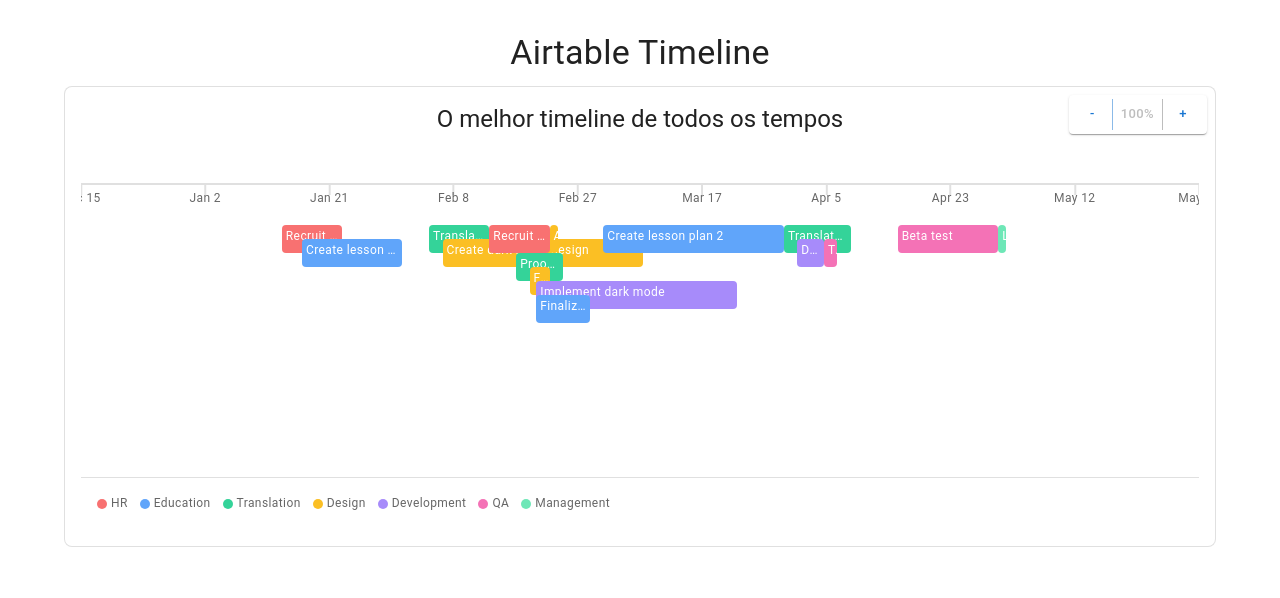
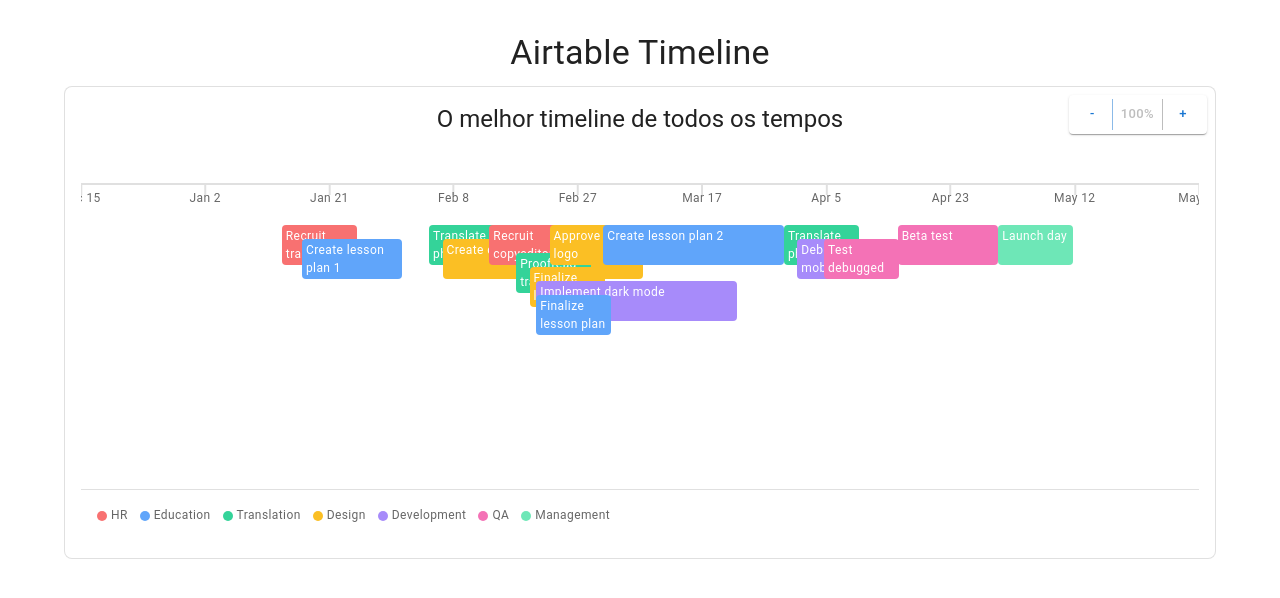
Before and after one commit to delimamatheus/best_timeline_ever, a React (Vite) app: page / in a window 1280 px wide. Shown: the top 598 px of the page. Built offline with nearby package versions, Linux system fonts and the light colour scheme.

Commit message:
tasks zooming in with the timeline

```diff
--- a/src/components/molecules/TimelineItem/TimelineItem.tsx
+++ b/src/components/molecules/TimelineItem/TimelineItem.tsx
@@ -9,6 +9,7 @@
   totalDays: number;
   laneIndex?: number;
   onClick: (item: TimelineItemData) => void;
+  zoomLevel: number;
 }
 
 const categoryColors: Record<string, string> = {
@@ -21,13 +22,15 @@
   Management: "#6EE7B7",
 };
 
-export const TimelineItem: React.FC<Props> = ({ item, startDate, endDate, totalDays, laneIndex, onClick }) => {
+const ITEM_HEIGHT = 40;
+const BASE_FONT_SIZE = "0.75rem";
+
+export const TimelineItem: React.FC<Props> = ({ item, startDate, endDate, totalDays, laneIndex, onClick, zoomLevel }) => {
   const itemStart = new Date(item.start);
   const itemEnd = new Date(item.end);
   const startOffset = ((itemStart.getTime() - startDate.getTime()) / (1000 * 60 * 60 * 24)) / totalDays * 100;
   const duration = ((itemEnd.getTime() - itemStart.getTime() + 86400000) / (1000 * 60 * 60 * 24)) / totalDays * 100;
 
-  const ITEM_HEIGHT = 28;
   const VERTICAL_OVERLAP_OFFSET = 14;
   const INITIAL_TOP_OFFSET = 40;
 
@@ -47,22 +50,23 @@
           borderRadius: 1,
           px: 0.5,
           py: 0.3,
+          minWidth: '75px',
           color: "white",
           textAlign: 'left',
-          fontSize: { xs: "0.6rem", sm: "0.75rem" },
-          overflow: "hidden",
-          textOverflow: "ellipsis",
-          whiteSpace: "nowrap",
+          fontSize: { xs: "0.6rem", sm: BASE_FONT_SIZE },
+          overflow: "visible",
+          textOverflow: "clip",
+          whiteSpace: "normal",
+          zIndex: 1,
           cursor: "pointer",
-          zIndex: 1,
         }}
       >
         <Typography
           variant="caption"
           sx={{
-            fontSize: { xs: "0.6rem", sm: "0.75rem" },
+            fontSize: { xs: "0.6rem", sm: BASE_FONT_SIZE },
             lineHeight: 1.2,
-            overflowWrap: "anywhere",
+            overflowWrap: "break-word",
           }}
         >
           {item.name}
--- a/src/components/organisms/Timeline/Timeline.tsx
+++ b/src/components/organisms/Timeline/Timeline.tsx
@@ -22,7 +22,6 @@
 
 export const Timeline: React.FC<Props> = ({ items, setItems }) => {
   const theme = useTheme();
- const lanes = assignLanes(items);
 
   const [zoomLevel, setZoomLevel] = useState(1.0);
   const [isModalOpen, setIsModalOpen] = useState(false);
@@ -58,9 +57,10 @@
   const msPerDay = 1000 * 60 * 60 * 24;
   const msPerMonth = msPerDay * 30;
   const paddingMonths = 1;
- const ITEM_HEIGHT = 28;
+  const ITEM_HEIGHT = 40;
   const VERTICAL_OVERLAP_OFFSET = 14;
   const INITIAL_TOP_OFFSET = 40;
+  const numTicks = 10;
 
   const hasItems = items.length > 0;
   const minItemTime = hasItems ? Math.min(...items.map(i => new Date(i.start).getTime())) : Date.now();
@@ -69,10 +69,25 @@
   const rawTimelineStart = new Date(minItemTime);
   const rawTimelineEnd = new Date(maxItemTime);
 
- const timelineStart = new Date(rawTimelineStart.getTime() - (hasItems ? msPerMonth * paddingMonths : 0));
- const timelineEnd = new Date(rawTimelineEnd.getTime() + (hasItems ? msPerMonth * paddingMonths : 0));
+  const timelineStartBase = new Date(rawTimelineStart.getTime() - (hasItems ? msPerMonth * paddingMonths : 0));
+  const timelineEndBase = new Date(rawTimelineEnd.getTime() + (hasItems ? msPerMonth * paddingMonths : 0));
+  const baseTotalDays = (timelineEndBase.getTime() - timelineStartBase.getTime()) / msPerDay;
 
- const totalDays = (timelineEnd.getTime() - timelineStart.getTime()) / msPerDay;
+  const currentViewDays = baseTotalDays / zoomLevel;
+  const timelineStart = timelineStartBase;
+  const timelineEnd = new Date(timelineStartBase.getTime() + currentViewDays * msPerDay);
+  const totalDaysForCalculation = currentViewDays;
+  const totalDaysRange = (timelineEnd.getTime() - timelineStart.getTime()) / msPerDay;
+
+
+  const filteredItems = items.filter(item => {
+    const itemStart = new Date(item.start);
+    const itemEnd = new Date(item.end);
+    return itemStart.getTime() < timelineEnd.getTime() && itemEnd.getTime() > timelineStart.getTime();
+  });
+
+  const lanes = assignLanes(filteredItems);
+
 
   const isMobile = useMediaQuery(theme.breakpoints.down('sm'));
 
@@ -82,8 +97,7 @@
 
   const calculatedMinHeight = tagsHeight + INITIAL_TOP_OFFSET;
 
- const adjustedTotalDays = totalDays * zoomLevel;
- const adjustedMinWidth = isMobile ? `${BASE_WIDTH_MOBILE * zoomLevel}px` : `calc(100% * ${zoomLevel})`;
+  const adjustedMinWidth = isMobile ? `${BASE_WIDTH_MOBILE}px` : `100%`;
 
   return (
     <Box
@@ -142,8 +156,10 @@
             pb: 1,
           }}
         >
-     {Array.from({ length: 10 }).map((_, i) => {
-      const date = new Date(timelineStart.getTime() + ((timelineEnd.getTime() - timelineStart.getTime()) / 9) * i);
+          {Array.from({ length: numTicks }).map((_, i) => {
+
+            const positionRatio = i / (numTicks - 1);
+            const date = new Date(timelineStart.getTime() + (totalDaysRange * msPerDay * positionRatio));
 
             const dateFormat = isMobile
               ? { day: "numeric" }
@@ -155,7 +171,7 @@
                 sx={{
                   position: "absolute",
                   top: 0,
-         left: `${(i / 9) * 100}%`,
+                  left: `${positionRatio * 100}%`,
                   transform: "translateX(-50%)",
                   textAlign: "center",
                 }}
@@ -193,9 +209,10 @@
               item={item}
               startDate={timelineStart}
               endDate={timelineEnd}
-       totalDays={adjustedTotalDays}
+              totalDays={totalDaysForCalculation}
               laneIndex={item.lane}
               onClick={handleItemClick}
+              zoomLevel={zoomLevel}
             />
           ))}
         </Box>
```
Lines whose indentation alone changed are shown as unchanged.
